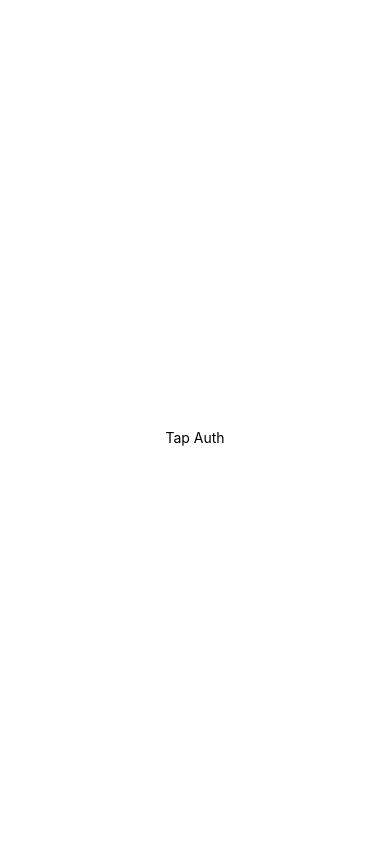
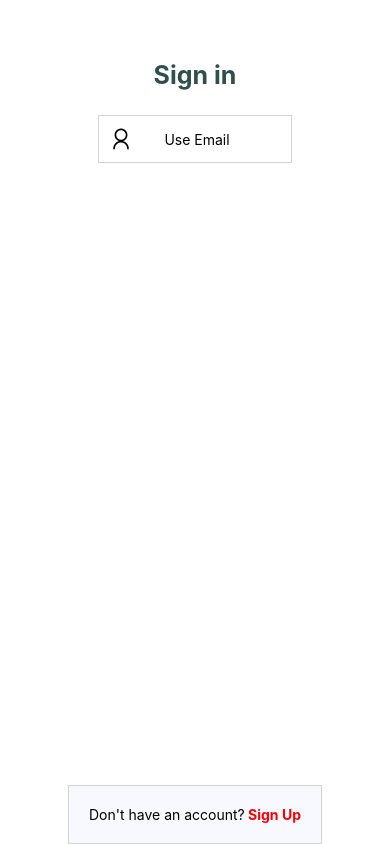
Before and after one commit to carlos-ediaz/tap, a React Native app in the folder tap-fre/: screen / in a window 390 px wide. Built offline with nearby package versions, Linux system fonts and the light colour scheme.

Commit message:
Sign and signUp with firebase

```diff
--- a/tap-fre/App.js
+++ b/tap-fre/App.js
@@ -7,22 +7,19 @@ import rootReducer from "./src/redux/reducers";
 import { thunk } from "redux-thunk";
 
 //import { firebase } from "firebase/app";
-import { initializeApp, getApps, getApp } from "firebase/app";
 
-import Constants from "expo-constants";
 import AuthScreen from "./src/screens/auth";
 
 const store = createStore(rootReducer, applyMiddleware(thunk));
-console.log(Constants.manifest.web.config.firebase);
-
-if (getApps().length == 0) {
+/*
+if (getApps().length === 0) {
   //(firebase.apps.lenght == 0)
   console.log("Initializing db");
   const fb = initializeApp(Constants.manifest.web.config.firebase);
   //firebase.initializeApp(Constants.expoConfig.firebase);
 } else {
   getApp();
-}
+}*/
 
 export default function App() {
   return (
--- /dev/null
+++ b/tap-fre/db.js
@@ -0,0 +1,5 @@
+import { initializeApp } from "firebase/app";
+
+import Constants from "expo-constants";
+
+export const fdb = initializeApp(Constants.manifest.web.config.firebase);
--- a/tap-fre/package.json
+++ b/tap-fre/package.json
@@ -10,6 +10,7 @@
   },
   "dependencies": {
     "@expo/webpack-config": "^19.0.0",
+    "@react-native-async-storage/async-storage": "^1.21.0",
     "expo": "~49.0.15",
     "expo-constants": "~14.4.2",
     "expo-status-bar": "~1.6.0",
--- /dev/null
+++ b/tap-fre/src/components/auth/details/index.js
@@ -0,0 +1,60 @@
+import { View, Text, TouchableOpacity, TextInput } from "react-native";
+import React from "react";
+import { AntDesign } from "@expo/vector-icons";
+import styles from "./styles";
+import { useState } from "react";
+import { useDispatch } from "react-redux";
+import { login, register } from "../../../redux/actions";
+
+export default function AuthDetails({ authPage, detailsPage, setDetailsPage }) {
+  const [email, setEmail] = useState("");
+  const [password, setPassword] = useState("");
+
+  const dispatch = useDispatch();
+  const handleLogin = () => {
+    dispatch(login(email, password))
+      .then(() => {
+        console.log("Login successful");
+      })
+      .catch((error) => {
+        console.log("Login unsuccessful");
+        console.log(error);
+      });
+  };
+  const handleRegister = () => {
+    dispatch(register(email, password))
+      .then(() => {
+        console.log("Register successful");
+      })
+      .catch((error) => {
+        console.log("Register unsuccessful");
+        console.log(error);
+      });
+  };
+  return (
+    <View style={styles.container}>
+      <TouchableOpacity onPress={() => setDetailsPage(!detailsPage)}>
+        <AntDesign name="arrowleft" size={24} color="black" />
+      </TouchableOpacity>
+      <TextInput
+        onChangeText={(text) => setEmail(text)}
+        style={styles.textInput}
+        placeholder="Email"
+      />
+      <TextInput
+        onChangeText={(text) => setPassword(text)}
+        style={styles.textInput}
+        secureTextEntry
+        placeholder="Password"
+      />
+      <TouchableOpacity
+        style={styles.button}
+        onPress={() => (authPage ? handleRegister() : handleLogin())}
+      >
+        <Text style={styles.buttonText}>
+          {authPage ? "Sign up" : "Sign in"}
+        </Text>
+      </TouchableOpacity>
+    </View>
+  );
+}
--- /dev/null
+++ b/tap-fre/src/components/auth/details/styles.js
@@ -0,0 +1,33 @@
+import { StyleSheet } from "react-native";
+const styles = StyleSheet.create({
+  container: {
+    flex: 1,
+    paddingHorizontal: 30,
+    paddingTop: 50,
+  },
+  textInput: {
+    borderColor: "lightgray",
+    borderBottomWidth: 1,
+    borderStyle: "solid",
+    paddingVertical: 10,
+    paddingHorizontal: 20,
+    marginTop: 20,
+  },
+  button: {
+    marginTop: 60,
+    borderColor: "lightgray",
+    borderWidth: 1,
+    borderStyle: "solid",
+    paddingVertical: 10,
+    paddingHorizontal: 20,
+    alignItems: "center",
+    backgroundColor: "red",
+  },
+  buttonText: {
+    color: "white",
+    fontWeight: "bold",
+    fontSize: 16,
+  },
+});
+
+export default styles;
--- /dev/null
+++ b/tap-fre/src/components/auth/menu/index.js
@@ -0,0 +1,46 @@
+import { View, Text, TouchableOpacity } from "react-native";
+import React from "react";
+import styles from "./style";
+import { AntDesign } from "@expo/vector-icons";
+
+export default function AuthMenu({
+  authPage,
+  setAuthPage,
+  detailsPage,
+  setDetailsPage,
+}) {
+  return (
+    <View style={styles.container}>
+      <View style={styles.containerMain}>
+        <Text style={styles.headerText}>
+          {authPage ? "Sign up" : "Sign in"}
+        </Text>
+        <TouchableOpacity
+          style={styles.providerButton}
+          onPress={() => setDetailsPage(!detailsPage)}
+        >
+          <AntDesign name="user" size={24} color="black" />
+          <Text style={styles.providerButtonText}>Use Email</Text>
+          <View />
+          {/*Center the text*/}
+        </TouchableOpacity>
+      </View>
+      <TouchableOpacity
+        style={styles.containerBottomButton}
+        onPress={() => setAuthPage(!authPage)}
+      >
+        {authPage ? (
+          <Text>
+            Already have an account?
+            <Text style={styles.bottomButtonText}>Sign In</Text>
+          </Text>
+        ) : (
+          <Text>
+            Don't have an account?
+            <Text style={styles.bottomButtonText}> Sign Up</Text>
+          </Text>
+        )}
+      </TouchableOpacity>
+    </View>
+  );
+}
--- /dev/null
+++ b/tap-fre/src/components/auth/menu/style.js
@@ -0,0 +1,43 @@
+import { StyleSheet } from "react-native";
+const styles = StyleSheet.create({
+  container: {
+    flex: 1,
+  },
+  containerMain: {
+    flex: 1,
+    padding: 30,
+  },
+  headerText: {
+    fontWeight: "bold",
+    fontSize: 25,
+    marginBottom: 25,
+    color: "darkslategray",
+    textAlign: "center",
+  },
+  providerButton: {
+    borderColor: "lightgray",
+    borderWidth: 1,
+    borderStyle: "solid",
+    padding: 10,
+    flexDirection: "row",
+    justifyContent: "space-between",
+    alignItems: "center",
+  },
+  providerButtonText: {
+    paddingRight: 20,
+  },
+  containerBottomButton: {
+    backgroundColor: "ghostwhite",
+    padding: 20,
+    alignItems: "center",
+    borderStyle: "solid",
+    borderWidth: 1,
+    borderColor: "lightgray",
+  },
+  bottomButtonText: {
+    fontWeight: "bold",
+    color: "red",
+  },
+});
+
+export default styles;
--- /dev/null
+++ b/tap-fre/src/redux/actions/auth.js
@@ -0,0 +1,30 @@
+import { initializeApp } from "firebase/app";
+import {
+  getAuth,
+  createUserWithEmailAndPassword,
+  signInWithEmailAndPassword,
+} from "firebase/auth";
+import fdb from "../../../db";
+const auth = getAuth(fdb);
+
+export const login = (email, password) => (dispatch) =>
+  new Promise((resolve, reject) => {
+    signInWithEmailAndPassword(auth, email, password)
+      .then(() => {
+        resolve();
+      })
+      .catch((error) => {
+        reject(error);
+      });
+  });
+
+export const register = (email, password) => (dispatch) =>
+  new Promise((resolve, reject) => {
+    createUserWithEmailAndPassword(auth, email, password)
+      .then(() => {
+        resolve();
+      })
+      .catch((error) => {
+        reject(error);
+      });
+  });
--- /dev/null
+++ b/tap-fre/src/redux/actions/index.js
@@ -0,0 +1 @@
+export * from './auth'
--- a/tap-fre/src/screens/auth/index.js
+++ b/tap-fre/src/screens/auth/index.js
@@ -1,10 +1,28 @@
 import { View, Text } from "react-native";
-import React from "react";
+import React, { useState } from "react";
+import AuthMenu from "../../components/auth/menu";
+import styles from "./styles";
+import AuthDetails from "../../components/auth/details";
 
 export default function AuthScreen() {
+  const [authPage, setAuthPage] = useState(0);
+  const [detailsPage, setDetailsPage] = useState(0);
   return (
-    <View style={{ marginTop: 30 }}>
-      <Text>Tap Auth</Text>
+    <View style={styles.container}>
+      {detailsPage ? (
+        <AuthDetails
+          detailsPage={detailsPage}
+          authPage={authPage}
+          setDetailsPage={setDetailsPage}
+        />
+      ) : (
+        <AuthMenu
+          authPage={authPage}
+          setAuthPage={setAuthPage}
+          detailsPage={detailsPage}
+          setDetailsPage={setDetailsPage}
+        />
+      )}
     </View>
   );
 }
--- a/tap-fre/src/screens/auth/styles.js
+++ b/tap-fre/src/screens/auth/styles.js
@@ -0,0 +1,9 @@
+import { StyleSheet } from "react-native";
+const styles = StyleSheet.create({
+  container: {
+    flex: 1,
+    marginTop: 30,
+  },
+});
+
+export default styles;
```
Also changed, not shown: 1 other file (tests, documents, lock files or other folders).
